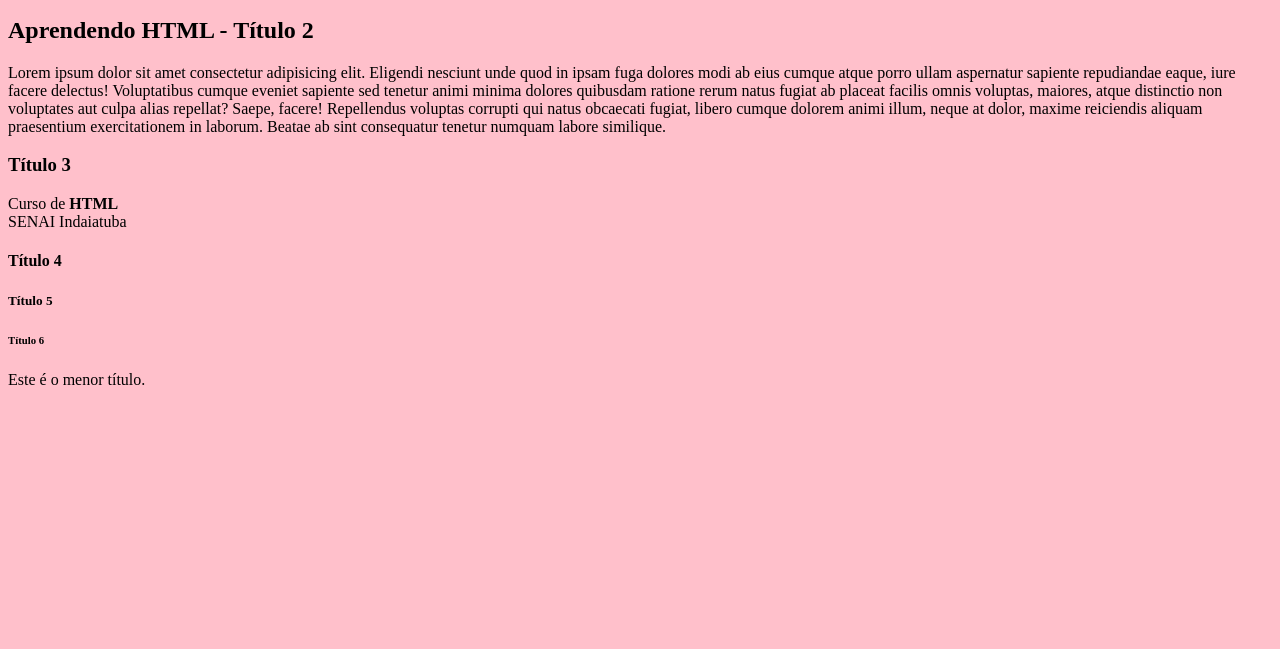
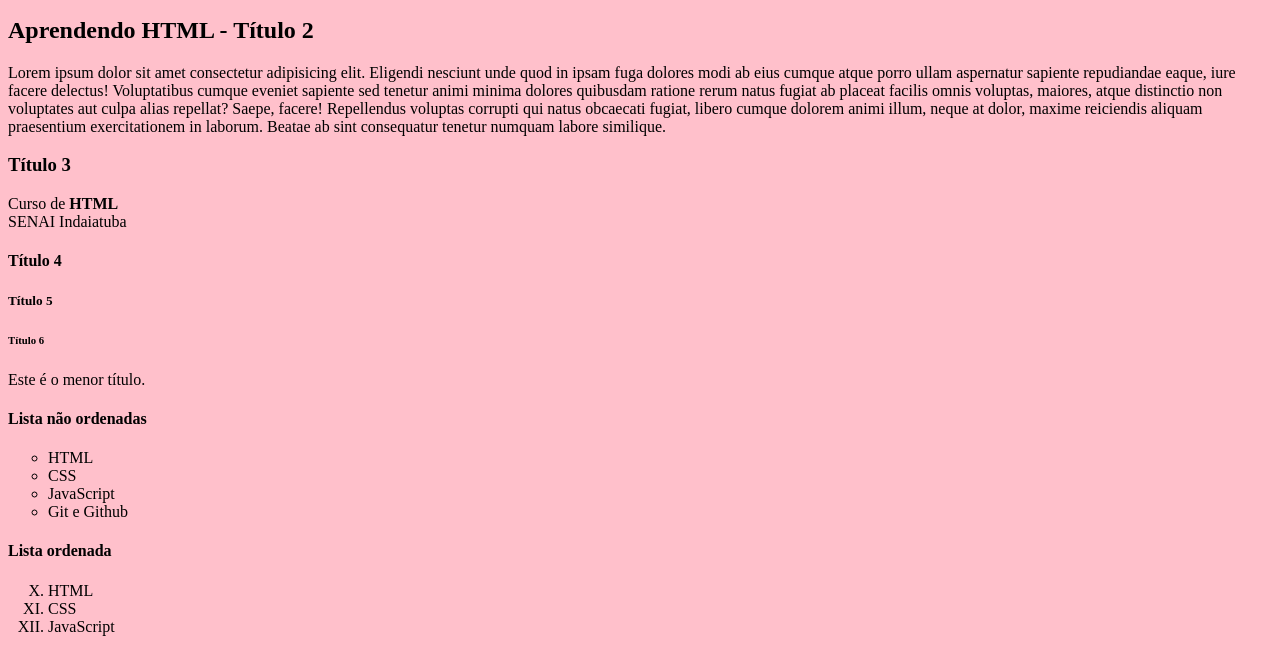
Before and after one commit to larisramos/senai_javascript, a plain HTML site: page meusite/index.html in a window 1280 px wide. Shown: the part 101-750 px from the top of the page. Drawn offline with Linux system fonts and the light colour scheme.

Commit message:
Revisando HTML, tags de títulos, paragrafos e etc.

```diff
--- a/meusite/index.html
+++ b/meusite/index.html
@@ -29,5 +29,26 @@
     <h5>Título 5</h5>
     <h6>Título 6</h6>
     <p>Este é o menor título.</p>
+
+    <h4>Lista não ordenadas</h4>
+    <!-- LISTAS NÃO ORDENADAS -->
+     <ul type="circle">
+        <li>HTML</li>
+        <li>CSS</li>
+        <li>JavaScript</li>
+        <li>Git e Github</li>
+     </ul>
+
+    <h4>Lista ordenada</h4>
+    <!-- LISTAS ORDENADAS -->
+     <ol type="I" start="10">
+        <li>HTML</li>
+        <li>CSS</li>
+        <li>JavaScript</li>
+        <!-- SHIFT + ALT + SETA PARA BAIXO (COPIA A LINHA) -->
+     </ol>
+
+     <img src="assets/images/love-code.png" alt="">
+
 </body>
 </html>
```
Also changed, not shown: meusite/assets/images/love-code.png (added).
